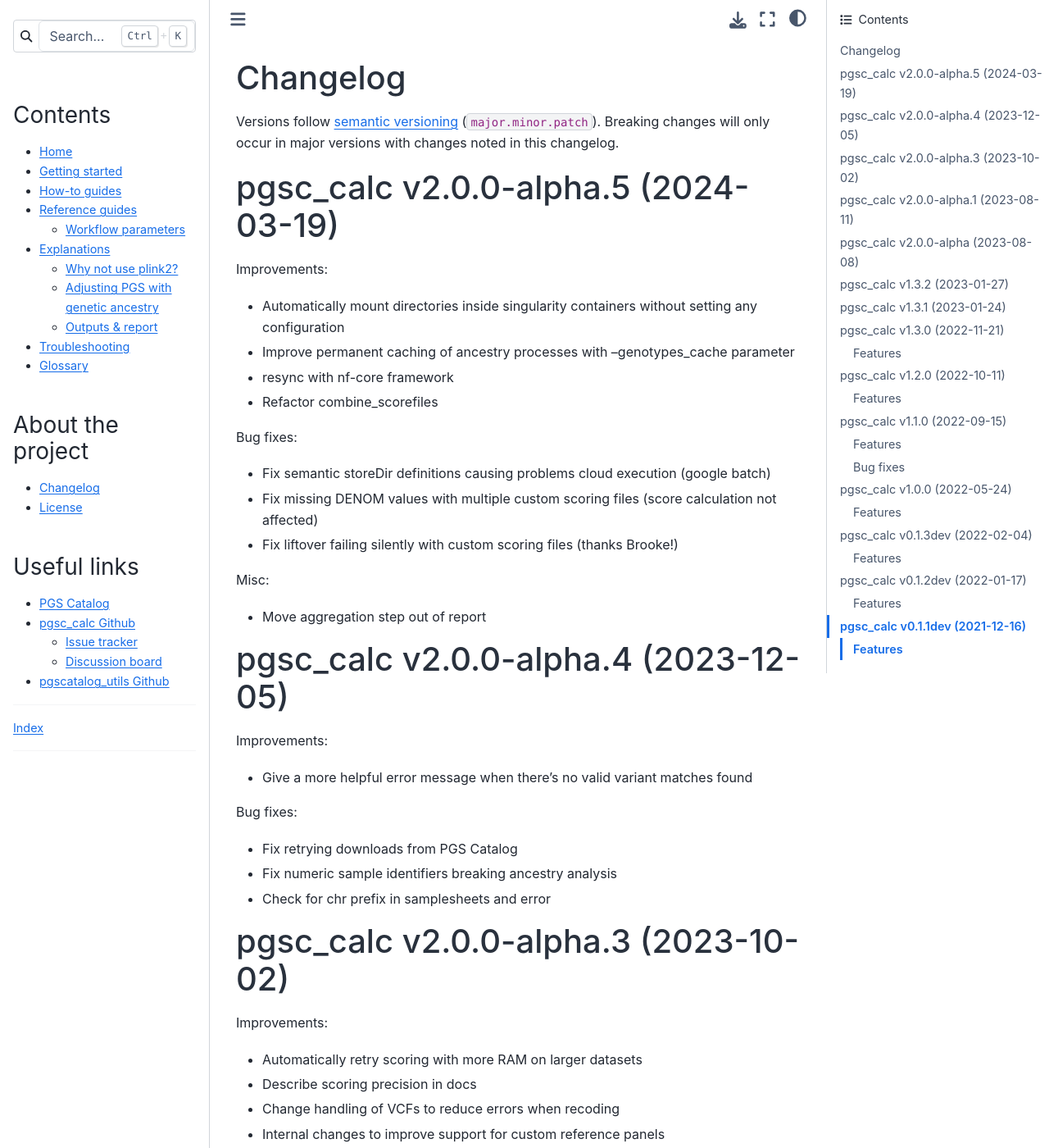
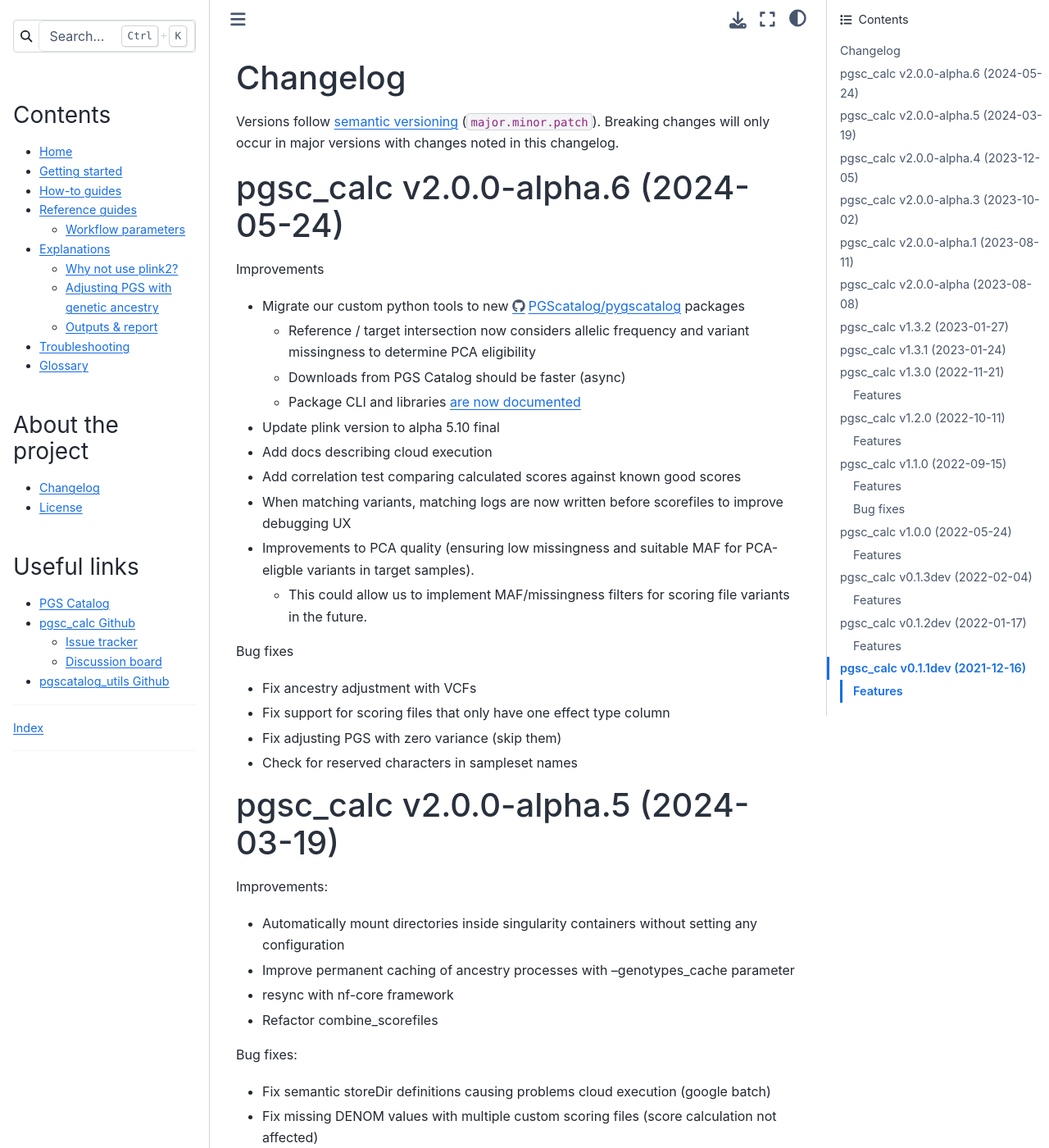
Before and after one commit to PGScatalog/pgsc_calc, a Sphinx documentation site: the page built from docs/changelog.rst, in a window 1280 px wide and 1400 px high. Shown: the whole window at 82% size. Built offline with Sphinx 7.4.7 and the Sphinx Book theme 1.1.4, drawn with Linux system fonts in a browser that asks for light colours.

Commit message:
docs runthrough

```diff
--- a/docs/changelog.rst
+++ b/docs/changelog.rst
@@ -7,6 +7,38 @@ Versions follow `semantic versioning`_ (``major.minor.patch``). Breaking changes
 will only occur in major versions with changes noted in this changelog.
 
 .. _`semantic versioning`: https://semver.org/
+
+pgsc_calc v2.0.0-alpha.6 (2024-05-24)
+-------------------------------------
+
+Improvements
+
+* Migrate our custom python tools to new https://github.com/PGScatalog/pygscatalog packages
+
+  * Reference / target intersection now considers allelic frequency and variant missingness to determine PCA eligibility
+
+  * Downloads from PGS Catalog should be faster (async)
+
+  * Package CLI and libraries `are now documented <https://pygscatalog.readthedocs.io/en/latest/?badge=latest>`_
+
+* Update plink version to alpha 5.10 final
+
+* Add docs describing cloud execution
+
+* Add correlation test comparing calculated scores against known good scores
+
+* When matching variants, matching logs are now written before scorefiles to improve debugging UX
+
+* Improvements to PCA quality (ensuring low missingness and suitable MAF for PCA-eligble variants in target samples).
+
+  *  This could allow us to implement MAF/missingness filters for scoring file variants in the future.
+
+Bug fixes
+
+* Fix ancestry adjustment with VCFs
+* Fix support for scoring files that only have one effect type column
+* Fix adjusting PGS with zero variance (skip them)
+* Check for reserved characters in sampleset names
 
 pgsc_calc v2.0.0-alpha.5 (2024-03-19)
 -------------------------------------
--- a/docs/how-to/calculate_custom.rst
+++ b/docs/how-to/calculate_custom.rst
@@ -25,6 +25,7 @@ minimal header in the following format:
 
 Header::
 
+    #pgs_name=metaGRS_CAD
     #pgs_name=metaGRS_CAD
     #trait_reported=Coronary artery disease
     #genome_build=GRCh37
@@ -56,6 +57,7 @@ Variant-information:
      - T
      - 1.82417e-02
 
+.. tip:: If you're having trouble getting your scorefile working, see :download:`the example we use in our automatic tests <../../assets/examples/scorefiles/customgrch37.txt>`
 
 Save the file as ``scorefile.txt``. The file should be in tab separated values
 (TSV) format. Column names are defined in the PGS Catalog `scoring file format v2.0`_,
--- a/docs/how-to/liftover.rst
+++ b/docs/how-to/liftover.rst
@@ -33,6 +33,8 @@ your custom scoring file to set the genome build:
 
 Valid genome builds are GRCh37 and GRCh38.
 
+.. tip:: If you're having trouble getting your scorefile working, see :download:`the example we use in our automatic tests <../../assets/examples/scorefiles/customgrch38.txt>`
+
 Once your scores have valid headers, the pipeline can automatically liftover
 scoring files to match your input data if you set the following additional
 parameters at runtime:
--- a/docs/how-to/multiple.rst
+++ b/docs/how-to/multiple.rst
@@ -42,6 +42,9 @@ directory ``my_custom_scores/``:
 .. code-block:: console
 
     --scorefile "my_custom_scores/*.txt"
+
+
+.. tip:: Don't forget the quote marks ``"`` around the path
 
 Assuming your scorefiles all have a ``.txt`` extension. This will match **all**
 files ending with ``.txt``, so be careful not to include other text files that
```
Also changed, not shown: docs/how-to/change_version.rst (+38 -7 lines).
